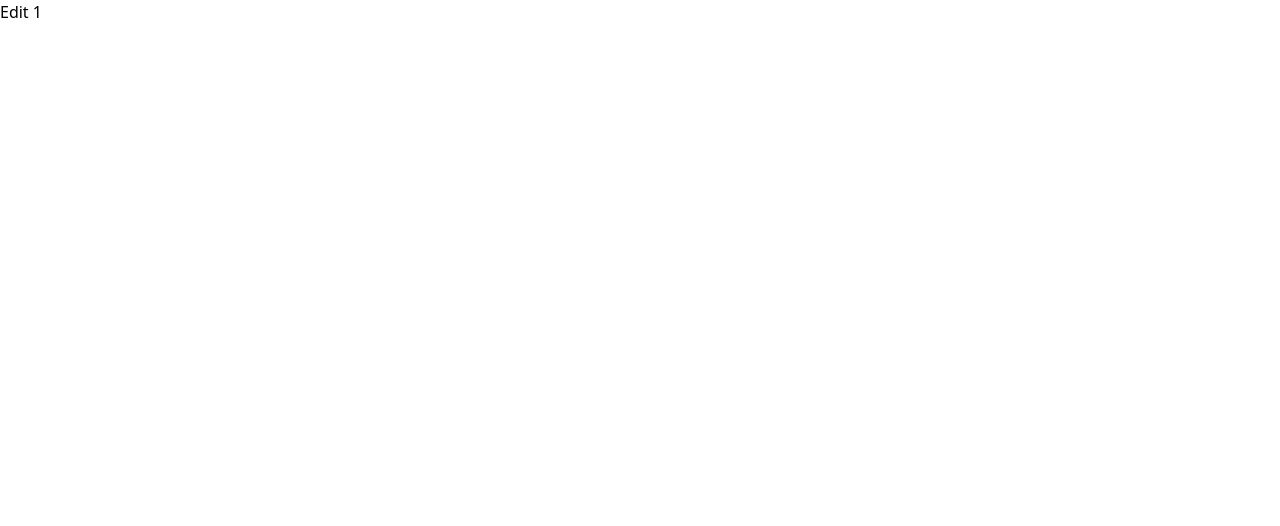
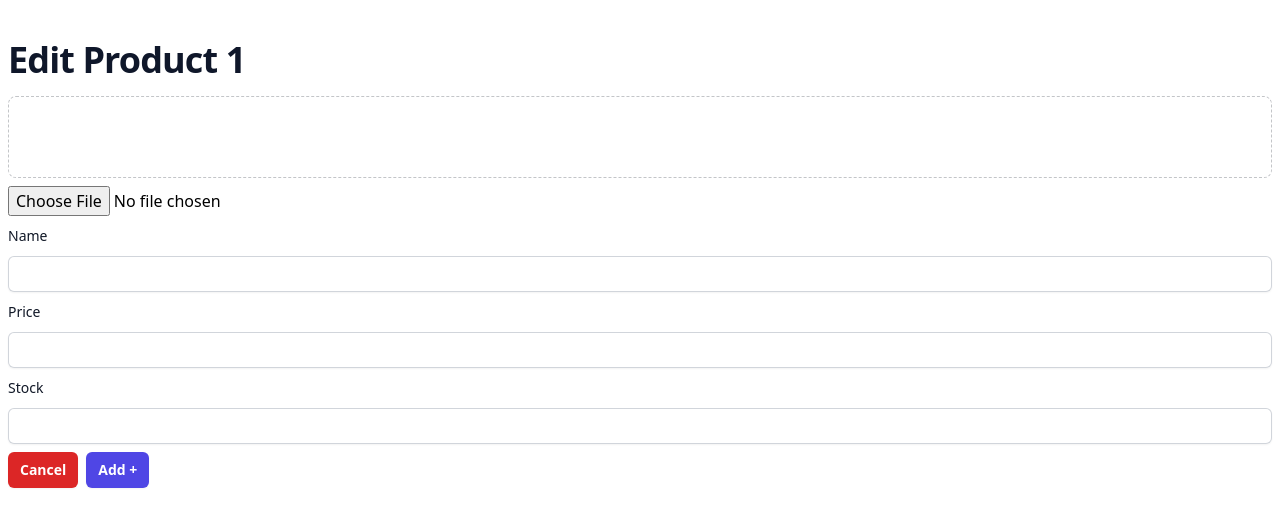
Before and after one commit to sarawutpe/reactjs-product-crud, a React (Vite) app: page /edit/1 in a window 1280 px wide. Shown: the top 526 px of the page. Built offline with nearby package versions, Linux system fonts and the light colour scheme.

Commit message:
init edit product

```diff
--- a/src/AddProduct.jsx
+++ b/src/AddProduct.jsx
@@ -14,7 +14,7 @@ export default function AddProduct() {
 
   const handleSubmit = async (e) => {
     try {
-      console.log(formProduct)
+      // console.log(formProduct)
       // Prevent tab reload.
       e.preventDefault()
 
@@ -122,12 +122,21 @@ export default function AddProduct() {
                 </div>
               </div>
               {/* Action */}
+              <div className="flex gap-2">
+                <button
+                  type="button"
+                  className="rounded-md bg-red-600 px-3 py-2 text-sm font-semibold text-white shadow-sm hover:bg-red-500 focus-visible:outline focus-visible:outline-2 focus-visible:outline-offset-2 focus-visible:outline-red-600"
+                  onClick={() => navigate('/')}
+                >
+                  Cancel
+                </button>
                 <button
                   type="submit"
                   className="rounded-md bg-indigo-600 px-3 py-2 text-sm font-semibold text-white shadow-sm hover:bg-indigo-500 focus-visible:outline focus-visible:outline-2 focus-visible:outline-offset-2 focus-visible:outline-indigo-600"
                 >
                   Add +
                 </button>
+              </div>
             </form>
           </div>
         </div>
--- a/src/App.jsx
+++ b/src/App.jsx
@@ -2,9 +2,11 @@ import axios from 'axios'
 import dayjs from 'dayjs'
 import React, { useCallback, useEffect, useState } from 'react'
 import buddhistEra from 'dayjs/plugin/buddhistEra'
+import { useNavigate } from 'react-router-dom'
 dayjs.extend(buddhistEra)
 
 export default function App() {
+  const navigate = useNavigate()
   const [products, setProducts] = useState([])
 
   const fetchProducts = useCallback(async () => {
@@ -30,6 +32,10 @@ export default function App() {
             <button
               type="button"
               className="rounded-md bg-indigo-600 px-3 py-2 text-sm font-semibold text-white shadow-sm hover:bg-indigo-500 focus-visible:outline focus-visible:outline-2 focus-visible:outline-offset-2 focus-visible:outline-indigo-600"
+              onClick={() => {
+                console.log('click!')
+                navigate('/add')
+              }}
             >
               Add +
             </button>
@@ -82,7 +88,10 @@ export default function App() {
                     <td className="px-6 py-4">
                       <div className="flex gap-2">
                         {/* Edit Icon */}
-                        <div className="flex justify-center items-center cursor-pointer w-[30px] h-[30px] hover:bg-blue-300 rounded-md">
+                        <div
+                          onClick={() => navigate(`/edit/${product.id}`)}
+                          className="flex justify-center items-center cursor-pointer w-[30px] h-[30px] hover:bg-blue-300 rounded-md"
+                        >
                           <svg
                             xmlns="http://www.w3.org/2000/svg"
                             fill="none"
--- a/src/EditProduct.jsx
+++ b/src/EditProduct.jsx
@@ -1,8 +1,147 @@
-import React from 'react'
-import { useParams } from 'react-router-dom'
+import axios from 'axios'
+import React, { useState } from 'react'
+import { useNavigate, useParams } from 'react-router-dom'
 
 export default function EditProduct() {
-  // Get data from router
   const { id } = useParams()
-  return <div>Edit {id}</div>
+  const [formProduct, setFormProduct] = useState({
+    name: '',
+    price: '',
+    stock: '',
+  })
+  const [image, setImage] = useState(null)
+  const [previewImage, setPreviewImage] = useState(null)
+  const navigate = useNavigate()
+
+  const handleSubmit = async (e) => {
+    try {
+      // console.log(formProduct)
+      // Prevent tab reload.
+      e.preventDefault()
+
+      // New form data for submit
+      const formData = new FormData()
+      formData.append('name', formProduct.name)
+      formData.append('price', formProduct.price)
+      formData.append('stock', formProduct.stock)
+
+      // Check image before append image
+      if (image) {
+        formData.append('image', image)
+      }
+
+      // Called api
+      const result = await axios.post(`${import.meta.env.VITE_API_URL}/api/products`, formData)
+      // If result is ok
+      if (result.data.result === 'ok') {
+        navigate('/')
+      }
+    } catch (error) {
+      console.log(error)
+    }
+  }
+
+  // Handle image change and set state
+  const handleImageChange = (event) => {
+    // console.log(event)
+
+    const file = event?.target?.files[0]
+    if (file) {
+      // Set file for submit to server
+      setImage(file)
+
+      // Set file for preview image when select
+      const imageURL = URL.createObjectURL(file)
+      setPreviewImage(imageURL)
+    }
+  }
+
+  return (
+    <>
+      <div className="flex justify-center pt-8">
+        <div className="container max-w-7xl p-2">
+          {/* Title */}
+          <h2 className="text-slate-900 text-4xl tracking-tight font-extrabold">Edit Product {id}</h2>
+          {/* Content */}
+          <div className="my-4">
+            <form onSubmit={handleSubmit}>
+              {/* Image */}
+              <div className="mb-2">
+                <div className="mb-2 flex justify-center rounded-lg border border-dashed border-gray-900/25 px-6 py-10">
+                  {previewImage && <img src={previewImage} className="h-[100px] object-contain" />}
+                </div>
+                <input type="file" accept="image/*" onChange={handleImageChange} />
+              </div>
+              {/* Debug: */}
+              {/* {JSON.stringify(formProduct)} */}
+              {/* Name */}
+              <div className="mb-2">
+                <label htmlFor="name" className="block text-sm font-medium leading-6 text-gray-900">
+                  Name
+                </label>
+                <div className="mt-2">
+                  <input
+                    type="text"
+                    name="name"
+                    id="name"
+                    autoComplete="given-name"
+                    className="block w-full rounded-md border-0 py-1.5 px-2 text-gray-900 shadow-sm ring-1 ring-inset ring-gray-300 placeholder:text-gray-400 focus:ring-2 focus:ring-inset focus:ring-indigo-600 sm:text-sm sm:leading-6"
+                    onChange={(event) => setFormProduct({ ...formProduct, name: event.target.value })}
+                  />
+                </div>
+              </div>
+              {/* Price */}
+              <div className="mb-2">
+                <label htmlFor="price" className="block text-sm font-medium leading-6 text-gray-900">
+                  Price
+                </label>
+                <div className="mt-2">
+                  <input
+                    type="number"
+                    name="price"
+                    id="price"
+                    autoComplete="given-name"
+                    className="block w-full rounded-md border-0 py-1.5 px-2 text-gray-900 shadow-sm ring-1 ring-inset ring-gray-300 placeholder:text-gray-400 focus:ring-2 focus:ring-inset focus:ring-indigo-600 sm:text-sm sm:leading-6"
+                    onChange={(event) => setFormProduct({ ...formProduct, price: event.target.value })}
+                  />
+                </div>
+              </div>
+              {/* Stock */}
+              <div className="mb-2">
+                <label htmlFor="stock" className="block text-sm font-medium leading-6 text-gray-900">
+                  Stock
+                </label>
+                <div className="mt-2">
+                  <input
+                    type="number"
+                    name="stock"
+                    id="stock"
+                    autoComplete="given-name"
+                    className="block w-full rounded-md border-0 py-1.5 px-2 text-gray-900 shadow-sm ring-1 ring-inset ring-gray-300 placeholder:text-gray-400 focus:ring-2 focus:ring-inset focus:ring-indigo-600 sm:text-sm sm:leading-6"
+                    onChange={(event) => setFormProduct({ ...formProduct, stock: event.target.value })}
+                  />
+                </div>
+              </div>
+              {/* Action */}
+              <div className="flex gap-2">
+                <button
+                  type="button"
+                  className="rounded-md bg-red-600 px-3 py-2 text-sm font-semibold text-white shadow-sm hover:bg-red-500 focus-visible:outline focus-visible:outline-2 focus-visible:outline-offset-2 focus-visible:outline-red-600"
+                  onClick={() => navigate('/')}
+                >
+                  Cancel
+                </button>
+                <button
+                  type="submit"
+                  className="rounded-md bg-indigo-600 px-3 py-2 text-sm font-semibold text-white shadow-sm hover:bg-indigo-500 focus-visible:outline focus-visible:outline-2 focus-visible:outline-offset-2 focus-visible:outline-indigo-600"
+                >
+                  Add +
+                </button>
+              </div>
+            </form>
+          </div>
+        </div>
+      </div>
+    </>
+  )
 }
```
Lines whose indentation alone changed are shown as unchanged.
